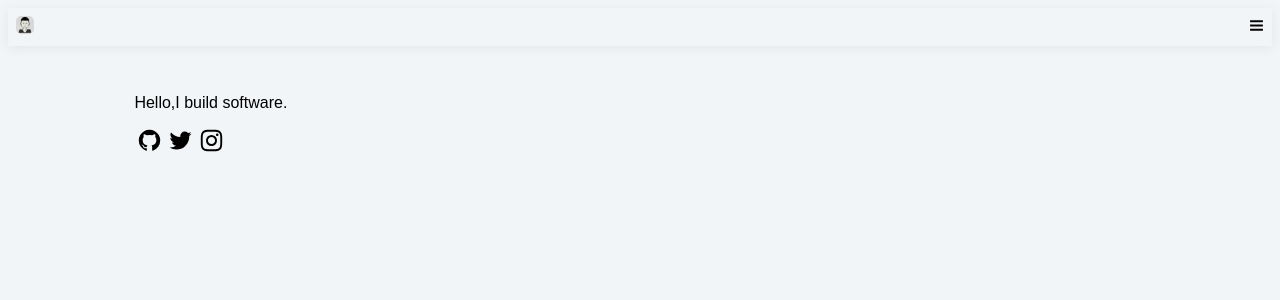
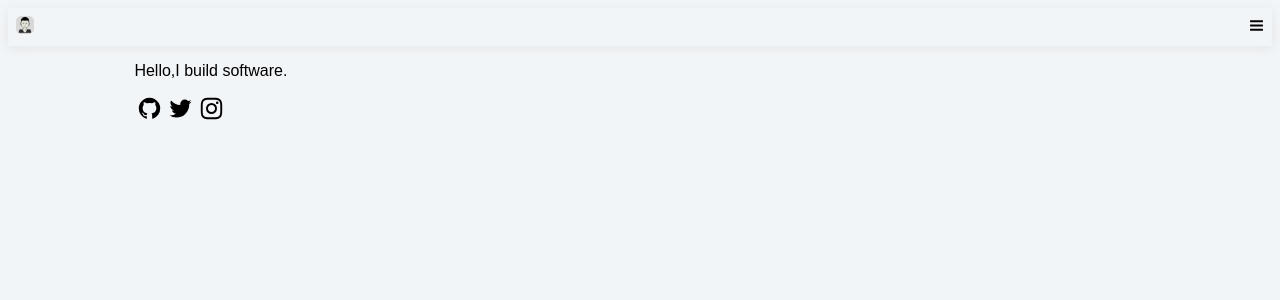
Before and after one commit to kimdennisb/profile, a React (Create React App) app: page / in a window 1280 px wide. Shown: the top 300 px of the page. Built offline with nearby package versions, Linux system fonts and the light colour scheme.

Commit message:
fixed spacing

```diff
--- a/src/App.css
+++ b/src/App.css
@@ -150,11 +150,10 @@ section {
 }
 .more {
   text-align: center;
-  margin-top: 2.5em;
-  cursor: pointer;
 }
 .more button {
   font-size: large;
+  cursor: pointer;
 }
 .Error404 {
   text-align: center;
@@ -180,7 +179,7 @@ a:active {
 @media (min-width: 768px) {
   section {
     width: 80%;
-    top: 2em;
+    /*top: 2em;*/
   }
   .projects {
     width: 80%;
--- a/src/components/Blog.js
+++ b/src/components/Blog.js
@@ -13,7 +13,7 @@ const Blog = ({ sidebar }) => {
 
   const fetchPosts = async (page) => {
     const data = await fetch(`https://idealeaf.vercel.app/posts/${page}`);
-   // const data = await fetch(`http://localhost/posts/${page}`);
+    // const data = await fetch(`http://localhost/posts/${page}`);
     const posts = await data.json();
     return posts;
   };
```
